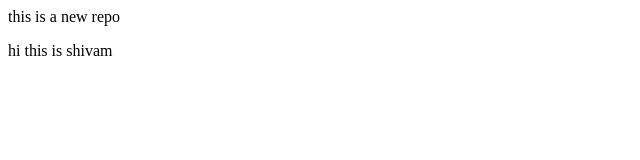
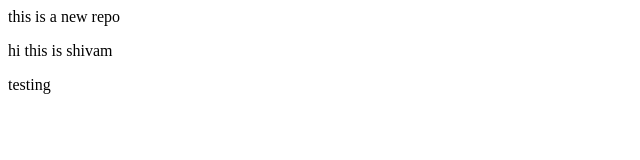
Before and after one commit to Shivam11702/localrepo, a plain HTML site: page index.html in a window 1280 px wide. Shown: the full height of the page, 0-640 px from the left. Drawn offline with Linux system fonts and the light colour scheme.

Commit message:
working after saving

```diff
--- a/index.html
+++ b/index.html
@@ -1,3 +1,4 @@
 
 <p>this is a new repo</p>
 <p>hi this is shivam</p>
+<p>testing</p>
--- a/style.css
+++ b/style.css
@@ -0,0 +1,3 @@
+p{
+    color:red;
+}
```
Also changed, not shown: 1 other file.
